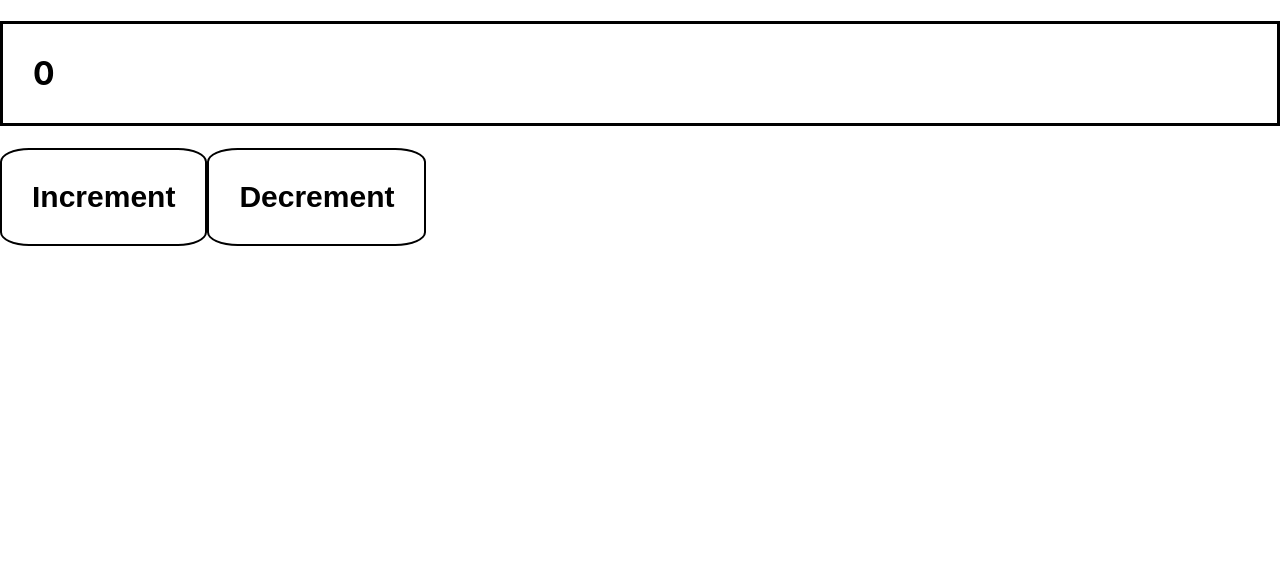
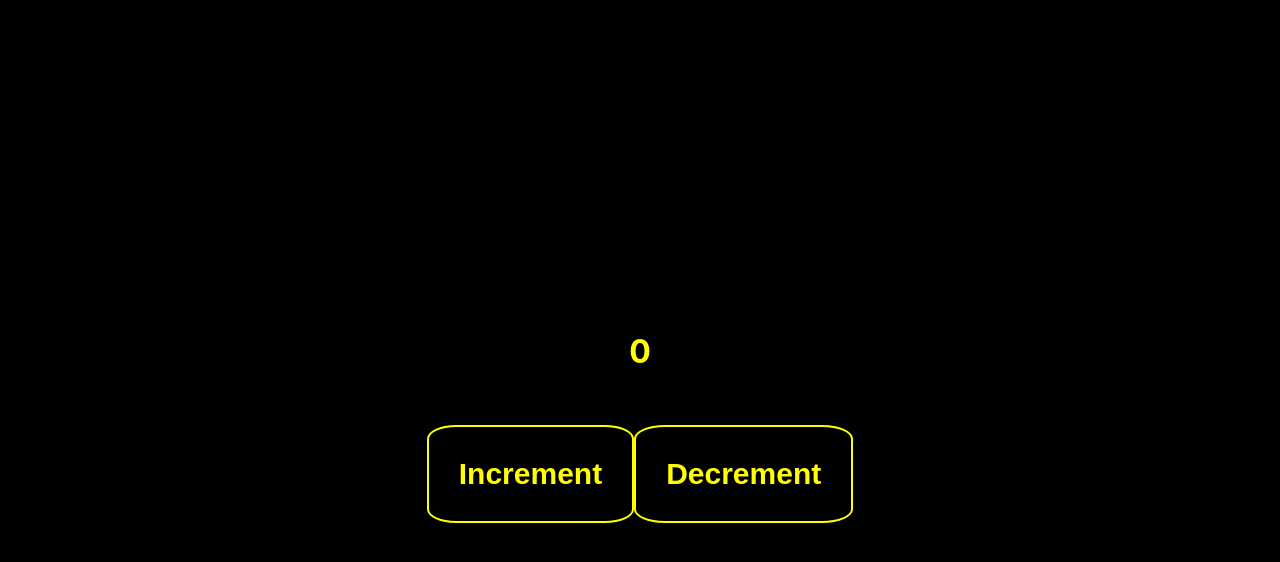
Before and after one commit to nativecrossplatform/learning.React, a React (Create React App) app in the folder learning-react/: page / in a window 1280 px wide. Shown: the top 562 px of the page. Built offline with nearby package versions, Linux system fonts and the light colour scheme.

Commit message:
More Styling To Counter App: Background + Buttons + Display

```diff
--- a/learning-react/src/components/Button.js
+++ b/learning-react/src/components/Button.js
@@ -7,7 +7,9 @@ function Button(props)
         borderRadius:"14%",
         padding:"30px",
         fontWeight:"bolder",
-        backgroundColor:"white"
+        backgroundColor:"black",
+        color:"yellow",
+        borderColor:"yellow"
     }
     return (
         <button id="but" className="but" onClick={props.func} style={styles}>
--- a/learning-react/src/components/Display.js
+++ b/learning-react/src/components/Display.js
@@ -1,7 +1,7 @@
 function Display(props)
 {
     return (
-       <h1 style={{padding:"30px",border:"3px solid black"}}>{props.result}</h1>
+       <h1 style={{padding:"30px",border:"3px solid black",color:"yellow",backgroundColor:"black"}}>{props.result}</h1>
     );
 }
 export default Display;
--- a/learning-react/src/index.css
+++ b/learning-react/src/index.css
@@ -1,13 +1,29 @@
 body {
   margin: 0;
+  height: 100vh;
   font-family: -apple-system, BlinkMacSystemFont, 'Segoe UI', 'Roboto', 'Oxygen',
     'Ubuntu', 'Cantarell', 'Fira Sans', 'Droid Sans', 'Helvetica Neue',
     sans-serif;
   -webkit-font-smoothing: antialiased;
   -moz-osx-font-smoothing: grayscale;
+  display: flex;
+  flex-direction: column;
+  justify-content: center;
+  align-items: center;
+  background-color: black;
 }
 
 code {
   font-family: source-code-pro, Menlo, Monaco, Consolas, 'Courier New',
     monospace;
 }
+
+#container{
+  display: flex;
+  flex-direction: column;
+  justify-content: center;
+  align-items: center;
+  border: 5px solid black;
+  padding: 50px;
+  background-color: black;
+}
```
